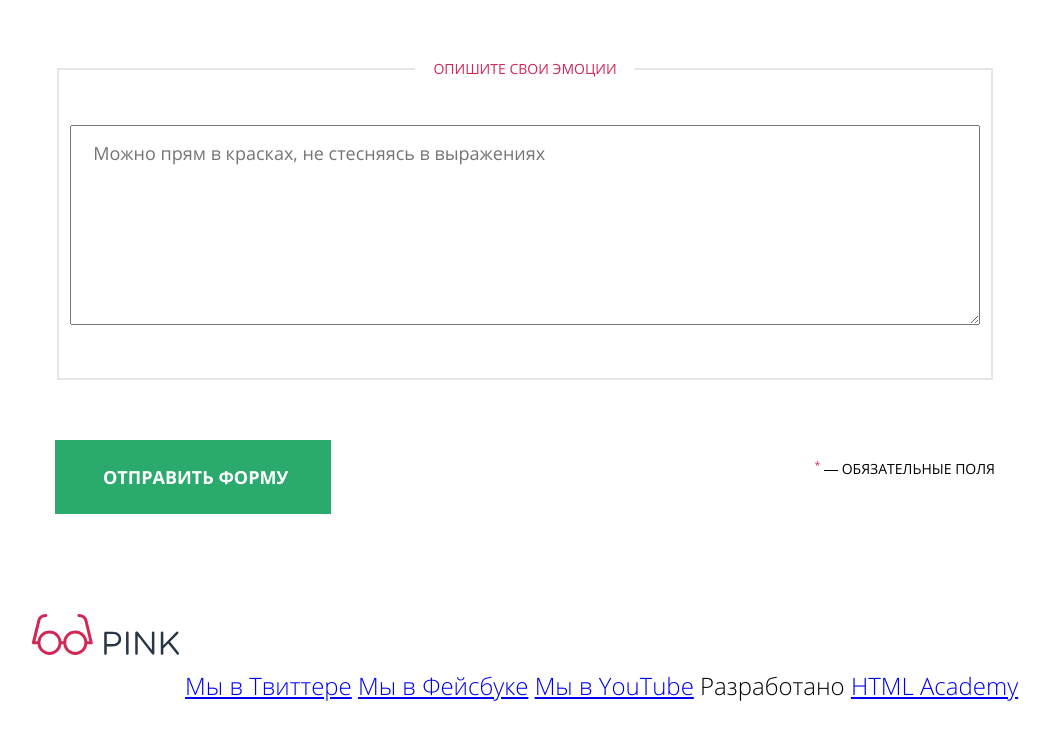
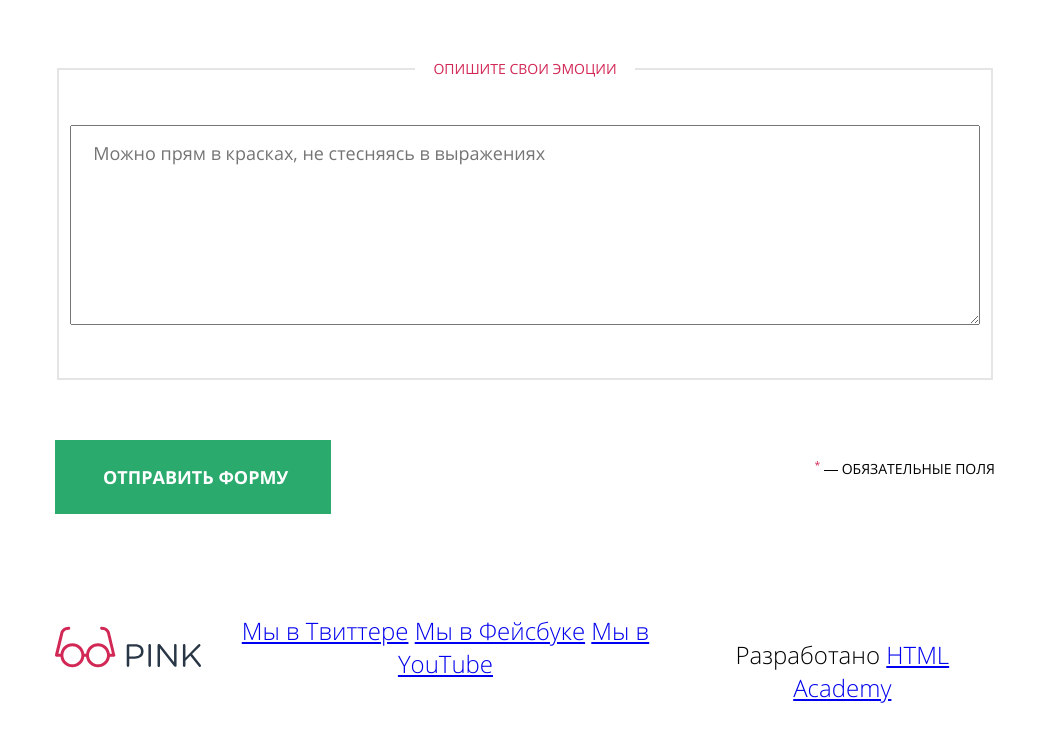
Before and after one commit to oksemonenko/pink, a website: page form.html in a window 1280 px wide. Shown: the part 2328-3070 px from the top of the page, without its empty margins (115-1165 px from the left). After the commit the page ends 3048 px from the top, so only its background shows below. Drawn offline with nearby package versions, Linux system fonts and the light colour scheme; files that its build step writes are made by us from their sources; files whose address does not match are found by name.

Commit message:
:sparkles:  :construction:  Верстка футера внутренних страниц на флексбоксах

```diff
--- a/sass/blocks/page-footer.scss
+++ b/sass/blocks/page-footer.scss
@@ -46,6 +46,12 @@
   .page-footer__copyright {
     display: inline-block;
   }
+
+  .page-footer--inner-page {
+    @include container-fluid;
+    display: flex;
+    justify-content: space-between;
+  }
 }
 
 @media #{$desktop-width} {
```
